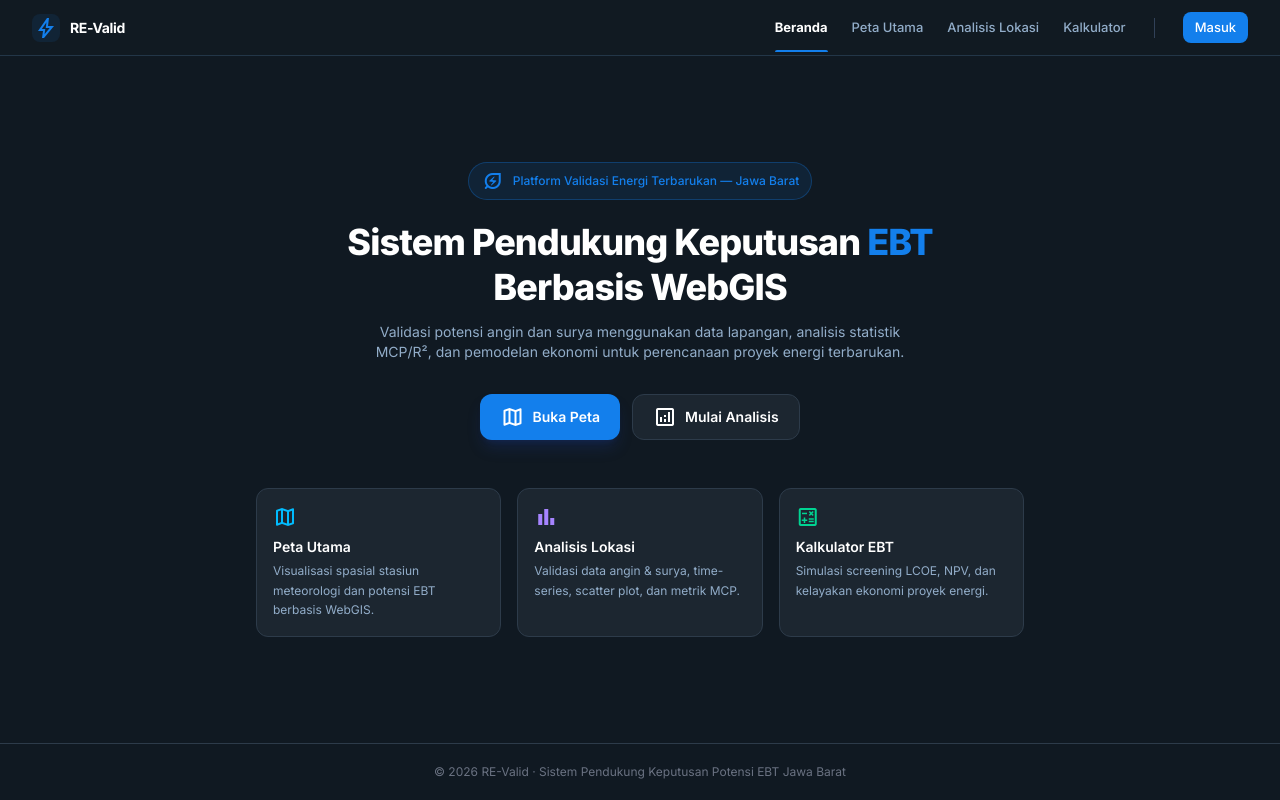
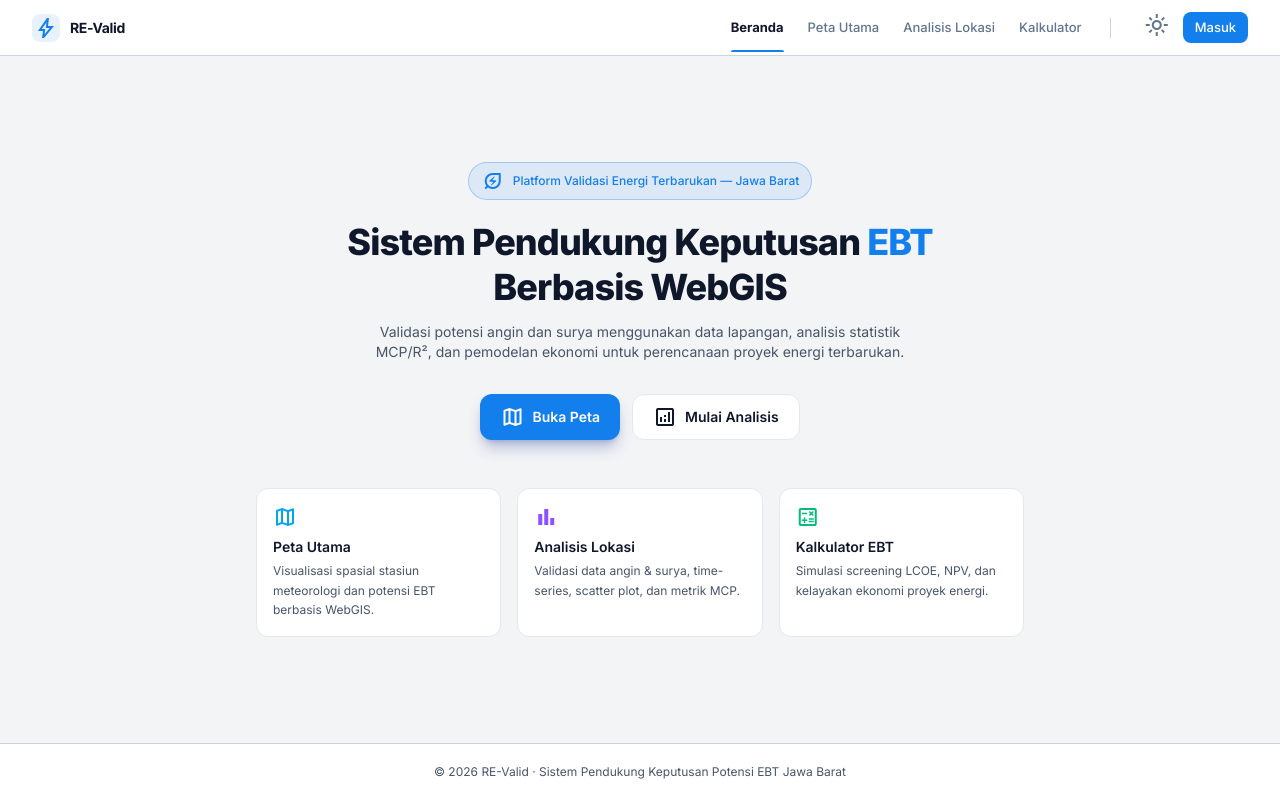
Before and after one commit to abdullmalikrahman/RE-Valid, a Next.js app in the folder frontend/: page / in a window 1280 px wide. Built offline with nearby package versions, Linux system fonts and the light colour scheme.

Commit message:
dark mode

```diff
--- a/frontend/src/app/admin/page.tsx
+++ b/frontend/src/app/admin/page.tsx
@@ -378,6 +378,7 @@ export default function AdminPage() {
 
   // Auth guard — redirect to login if no token
   const [adminUsername, setAdminUsername] = useState('');
+  const [isDark, setIsDark] = useState(true);
   useEffect(() => {
     const token = getToken();
     if (!token) {
@@ -385,7 +386,20 @@ export default function AdminPage() {
       return;
     }
     setAdminUsername(localStorage.getItem('re_valid_username') ?? 'Admin');
+    setIsDark(localStorage.getItem('re_valid_theme') !== 'light');
   }, [router]);
+
+  function toggleTheme() {
+    const next = !isDark;
+    setIsDark(next);
+    if (next) {
+      document.documentElement.classList.add('dark');
+      localStorage.setItem('re_valid_theme', 'dark');
+    } else {
+      document.documentElement.classList.remove('dark');
+      localStorage.setItem('re_valid_theme', 'light');
+    }
+  }
   const stationList: AdminStation[] = initialStations.map((s) => ({
     id: s.id,
     name: s.name,
@@ -602,7 +616,17 @@ export default function AdminPage() {
               </ol>
             </nav>
           </div>
-          <div className="flex items-center gap-4" />
+          <div className="flex items-center gap-2">
+            <button
+              onClick={toggleTheme}
+              className="p-1.5 rounded-lg text-gray-400 hover:text-gray-600 dark:hover:text-white hover:bg-gray-100 dark:hover:bg-gray-800 transition-colors"
+              aria-label="Toggle theme"
+            >
+              <span className="material-symbols-outlined text-[20px]">
+                {isDark ? 'light_mode' : 'dark_mode'}
+              </span>
+            </button>
+          </div>
         </header>
 
         {/* Page content */}
--- a/frontend/src/app/analisis/page.tsx
+++ b/frontend/src/app/analisis/page.tsx
@@ -516,7 +516,7 @@ function AnalisisContent() {
                 Deviasi obs dari referensi atlas {isWind ? 'GWA/ERA5' : 'GSA/ERA5'} (Y = obs − atlas)
               </p>
             </div>
-            <div className="w-full bg-input-bg-dark rounded-lg border border-gray-800 mb-3" style={{ flex: '1 1 0', minHeight: '320px' }}>
+            <div className="w-full bg-gray-50 dark:bg-input-bg-dark rounded-lg border border-gray-200 dark:border-gray-800 mb-3" style={{ flex: '1 1 0', minHeight: '320px' }}>
               {measLoading ? (
                 <div className="flex items-center justify-center h-full min-h-55 text-sm text-slate-500">
                   <span className="material-symbols-outlined mr-2 text-[18px]">refresh</span>
--- a/frontend/src/app/globals.css
+++ b/frontend/src/app/globals.css
@@ -10,7 +10,7 @@
   --color-primary: #137fec;
 
   /* Backgrounds */
-  --color-background-light: #f6f7f8;
+  --color-background-light: #f3f4f6;
   --color-background-dark: #101922;
 
   /* Cards / surfaces */
@@ -34,19 +34,64 @@
   --font-body: "Noto Sans", sans-serif;
 }
 
+/* ===== Adaptive tokens — override per mode ===== */
+:root {
+  /* Light mode overrides */
+  --color-text-secondary: #475569;
+}
+.dark {
+  /* Dark mode overrides */
+  --color-text-secondary: #92adc9;
+}
+
+body {
+  color: #0f172a;
+}
+.dark body {
+  color: #f8fafc;
+}
+
+/* ===== Light mode: boost low-contrast text utilities ===== */
+/* Slate neutrals */
+html:not(.dark) .text-slate-300 { color: #94a3b8; }
+html:not(.dark) .text-slate-400 { color: #475569; }
+html:not(.dark) .text-gray-300  { color: #9ca3af; }
+html:not(.dark) .text-gray-400  { color: #4b5563; }
+/* Colored status/badge text */
+html:not(.dark) .text-green-400 { color: #15803d; }
+html:not(.dark) .text-green-500 { color: #15803d; }
+html:not(.dark) .text-amber-300 { color: #92400e; }
+html:not(.dark) .text-amber-400 { color: #92400e; }
+html:not(.dark) .text-yellow-400 { color: #92400e; }
+html:not(.dark) .text-red-400   { color: #b91c1c; }
+html:not(.dark) .text-violet-400 { color: #6d28d9; }
+html:not(.dark) .text-sky-400   { color: #0369a1; }
+html:not(.dark) .text-emerald-400 { color: #065f46; }
+html:not(.dark) .text-blue-400  { color: #1d4ed8; }
+
 /* ===== Scrollbar styling ===== */
 ::-webkit-scrollbar {
   width: 8px;
   height: 8px;
 }
 ::-webkit-scrollbar-track {
+  background: #f1f5f9;
+}
+.dark ::-webkit-scrollbar-track {
   background: #101922;
 }
 ::-webkit-scrollbar-thumb {
+  background: #cbd5e1;
+  border-radius: 4px;
+}
+.dark ::-webkit-scrollbar-thumb {
   background: #233648;
   border-radius: 4px;
 }
 ::-webkit-scrollbar-thumb:hover {
+  background: #94a3b8;
+}
+.dark ::-webkit-scrollbar-thumb:hover {
   background: #324d67;
 }
 
@@ -72,8 +117,11 @@ input[type="range"]::-webkit-slider-runnable-track {
   width: 100%;
   height: 6px;
   cursor: pointer;
+  background: #e2e8f0;
+  border-radius: 9999px;
+}
+.dark input[type="range"]::-webkit-slider-runnable-track {
   background: #2d3b4a;
-  border-radius: 9999px;
 }
 input[type="range"]::-webkit-slider-thumb {
   height: 16px;
@@ -83,14 +131,20 @@ input[type="range"]::-webkit-slider-thumb {
   cursor: pointer;
   -webkit-appearance: none;
   margin-top: -5px;
+  box-shadow: 0 0 0 2px #f6f7f8;
+}
+.dark input[type="range"]::-webkit-slider-thumb {
   box-shadow: 0 0 0 2px #101922;
 }
 input[type="range"]::-moz-range-track {
   width: 100%;
   height: 6px;
   cursor: pointer;
+  background: #e2e8f0;
+  border-radius: 9999px;
+}
+.dark input[type="range"]::-moz-range-track {
   background: #2d3b4a;
-  border-radius: 9999px;
 }
 input[type="range"]::-moz-range-thumb {
   height: 16px;
--- a/frontend/src/app/layout.tsx
+++ b/frontend/src/app/layout.tsx
@@ -19,8 +19,10 @@ export default function RootLayout({
   children: React.ReactNode;
 }>) {
   return (
-    <html lang="id" className="dark">
+    <html lang="id" suppressHydrationWarning>
       <head>
+        {/* Apply theme before render to prevent flash */}
+        <script dangerouslySetInnerHTML={{ __html: `(function(){var t=localStorage.getItem('re_valid_theme');if(t==='light'){document.documentElement.classList.remove('dark');}else{document.documentElement.classList.add('dark');}})();` }} />
         <link
           rel="stylesheet"
           href="https://fonts.googleapis.com/css2?family=Material+Symbols+Outlined:opsz,wght,FILL,GRAD@20..48,100..700,0..1,-50..200&display=swap"
--- a/frontend/src/app/login/page.tsx
+++ b/frontend/src/app/login/page.tsx
@@ -55,7 +55,7 @@ export default function LoginPage() {
   }
 
   return (
-    <div className="bg-background-dark text-gray-100 h-screen overflow-hidden flex flex-col antialiased font-display">
+    <div className="bg-background-light dark:bg-background-dark text-gray-900 dark:text-gray-100 h-screen overflow-hidden flex flex-col antialiased font-display">
       <main className="w-full h-screen grid grid-cols-1 lg:grid-cols-2">
 
         {/* Left — hero panel (visual only, no external image) */}
--- a/frontend/src/app/page.tsx
+++ b/frontend/src/app/page.tsx
@@ -8,7 +8,7 @@ const features = [
     icon: 'map',
     title: 'Peta Utama',
     desc: 'Visualisasi spasial stasiun meteorologi dan potensi EBT berbasis WebGIS.',
-    color: 'text-sky-400',
+    color: 'text-sky-500 dark:text-sky-400',
     border: 'border-sky-800',
   },
   {
@@ -16,7 +16,7 @@ const features = [
     icon: 'bar_chart',
     title: 'Analisis Lokasi',
     desc: 'Validasi data angin & surya, time-series, scatter plot, dan metrik MCP.',
-    color: 'text-violet-400',
+    color: 'text-violet-500 dark:text-violet-400',
     border: 'border-violet-800',
   },
   {
@@ -24,14 +24,14 @@ const features = [
     icon: 'calculate',
     title: 'Kalkulator EBT',
     desc: 'Simulasi screening LCOE, NPV, dan kelayakan ekonomi proyek energi.',
-    color: 'text-emerald-400',
+    color: 'text-emerald-500 dark:text-emerald-400',
     border: 'border-emerald-800',
   },
 ];
 
 export default function Home() {
   return (
-    <div className="min-h-screen bg-background-dark text-white flex flex-col font-display">
+    <div className="min-h-screen bg-background-light dark:bg-background-dark text-slate-900 dark:text-white flex flex-col font-display">
       <Navbar />
 
       {/* Hero */}
@@ -60,7 +60,7 @@ export default function Home() {
           </Link>
           <Link
             href="/analisis"
-            className="inline-flex items-center gap-2 px-5 py-2.5 bg-card-dark hover:bg-panel-dark text-white font-semibold rounded-xl border border-border-dark transition-all text-sm"
+            className="inline-flex items-center gap-2 px-5 py-2.5 bg-white dark:bg-card-dark hover:bg-gray-50 dark:hover:bg-panel-dark text-slate-900 dark:text-white font-semibold rounded-xl border border-gray-200 dark:border-border-dark transition-all text-sm"
           >
             <span className="material-symbols-outlined text-[18px]">analytics</span>
             Mulai Analisis
@@ -73,12 +73,12 @@ export default function Home() {
             <Link
               key={f.href}
               href={f.href}
-              className="group p-4 bg-card-dark rounded-xl border border-border-dark hover:border-primary text-left transition-all hover:shadow-lg"
+              className="group p-4 bg-white dark:bg-card-dark rounded-xl border border-gray-200 dark:border-border-dark hover:border-primary text-left transition-all hover:shadow-lg"
             >
               <span className={`material-symbols-outlined text-[22px] mb-2 block ${f.color}`}>
                 {f.icon}
               </span>
-              <h3 className="text-sm font-semibold text-white mb-1">
+              <h3 className="text-sm font-semibold text-slate-900 dark:text-white mb-1">
                 {f.title}
               </h3>
               <p className="text-xs text-text-secondary leading-relaxed">{f.desc}</p>
--- a/frontend/src/app/peta/page.tsx
+++ b/frontend/src/app/peta/page.tsx
@@ -37,9 +37,9 @@ function StationPanel({
     tidak_sesuai: 'text-slate-400',
   };
   const statusBg: Record<string, string> = {
-    prioritas: 'bg-green-500/10 border-green-500/30 text-green-400',
-    kandidat: 'bg-amber-500/10 border-amber-500/30 text-amber-300',
-    tidak_sesuai: 'bg-slate-500/10 border-slate-500/30 text-slate-400',
+    prioritas: 'bg-green-500/10 border-green-500/30 text-green-700 dark:text-green-400',
+    kandidat: 'bg-amber-500/10 border-amber-500/30 text-amber-700 dark:text-amber-300',
+    tidak_sesuai: 'bg-slate-500/10 border-slate-500/30 text-slate-600 dark:text-slate-400',
   };
   const statusLabel: Record<string, string> = {
     prioritas: 'Prioritas',
@@ -48,8 +48,8 @@ function StationPanel({
   };
   const mcpBadge: Record<string, string> = {
     selesai: 'bg-primary/10 border-primary/30 text-primary',
-    berjalan: 'bg-yellow-500/10 border-yellow-500/30 text-yellow-400',
-    pending: 'bg-slate-500/10 border-slate-500/30 text-slate-400',
+    berjalan: 'bg-yellow-500/10 border-yellow-500/30 text-yellow-700 dark:text-yellow-400',
+    pending: 'bg-slate-500/10 border-slate-500/30 text-slate-600 dark:text-slate-400',
   };
   const mcpLabel: Record<string, string> = {
     selesai: 'Selesai',
--- a/frontend/src/components/Footer.tsx
+++ b/frontend/src/components/Footer.tsx
@@ -1,7 +1,7 @@
 export default function Footer() {
   return (
-    <footer className="flex-none border-t border-gray-200 dark:border-border-dark px-6 py-5">
-      <p className="text-xs text-gray-400 dark:text-gray-500 text-center">
+    <footer className="flex-none border-t border-slate-300 dark:border-[#233648] bg-white dark:bg-[#111a22] px-6 py-5">
+      <p className="text-xs text-slate-400 dark:text-gray-500 text-center">
         © 2026 RE-Valid &middot; Sistem Pendukung Keputusan Potensi EBT Jawa Barat
       </p>
     </footer>
--- a/frontend/src/components/Navbar.tsx
+++ b/frontend/src/components/Navbar.tsx
@@ -15,6 +15,7 @@ export default function Navbar() {
   const pathname = usePathname();
   const [mobileMenuOpen, setMobileMenuOpen] = useState(false);
   const [isLoggedIn, setIsLoggedIn] = useState(false);
+  const [isDark, setIsDark] = useState(true);
 
   useEffect(() => {
     const check = () => {
@@ -23,11 +24,28 @@ export default function Navbar() {
     };
     check();
     window.addEventListener('storage', check);
+
+    // Read initial theme
+    const saved = localStorage.getItem('re_valid_theme');
+    setIsDark(saved !== 'light');
+
     return () => window.removeEventListener('storage', check);
   }, []);
 
+  function toggleTheme() {
+    const next = !isDark;
+    setIsDark(next);
+    if (next) {
+      document.documentElement.classList.add('dark');
+      localStorage.setItem('re_valid_theme', 'dark');
+    } else {
+      document.documentElement.classList.remove('dark');
+      localStorage.setItem('re_valid_theme', 'light');
+    }
+  }
+
   return (
-    <header className="relative h-14 flex-none flex items-center justify-between whitespace-nowrap border-b border-slate-200 dark:border-[#233648] bg-white dark:bg-[#111a22] px-4 lg:px-8 z-50">
+    <header className="relative h-14 flex-none flex items-center justify-between whitespace-nowrap border-b border-slate-300 dark:border-[#233648] bg-white dark:bg-[#111a22] px-4 lg:px-8 z-50">
       <Link href="/" className="flex items-center gap-2.5">
         <div className="size-7 flex items-center justify-center rounded-lg bg-primary/10">
           <span className="material-symbols-outlined text-[18px] text-primary">bolt</span>
@@ -61,9 +79,18 @@ export default function Navbar() {
           })}
         </nav>
 
-        <div className="h-5 w-px bg-slate-700 mx-1 hidden md:block" />
+        <div className="h-5 w-px bg-slate-300 dark:bg-slate-700 mx-1 hidden md:block" />
 
         <div className="flex items-center gap-2">
+          <button
+            onClick={toggleTheme}
+            className="p-1.5 rounded-lg text-slate-500 dark:text-text-secondary hover:text-slate-900 dark:hover:text-white hover:bg-slate-100 dark:hover:bg-[#233648] transition-colors"
+            aria-label="Toggle theme"
+          >
+            <span className="material-symbols-outlined text-[20px]">
+              {isDark ? 'light_mode' : 'dark_mode'}
+            </span>
+          </button>
           <Link
             href={isLoggedIn ? '/admin' : '/login'}
             className="text-[13px] bg-primary hover:bg-blue-600 text-white px-3 py-1.5 rounded-lg transition-colors font-medium"
@@ -102,7 +129,16 @@ export default function Navbar() {
               </Link>
             );
           })}
-          <div className="flex gap-2 px-4 py-3 border-t border-slate-200 dark:border-[#233648]">
+          <div className="flex items-center justify-between gap-2 px-4 py-3 border-t border-slate-200 dark:border-[#233648]">
+            <button
+              onClick={toggleTheme}
+              className="flex items-center gap-2 text-[13px] text-slate-600 dark:text-text-secondary border border-slate-200 dark:border-[#233648] rounded-lg px-3 py-2 font-medium hover:bg-slate-50 dark:hover:bg-[#192633] transition-colors"
+            >
+              <span className="material-symbols-outlined text-[16px]">
+                {isDark ? 'light_mode' : 'dark_mode'}
+              </span>
+              {isDark ? 'Light Mode' : 'Dark Mode'}
+            </button>
             <Link
               href={isLoggedIn ? '/admin' : '/login'}
               onClick={() => setMobileMenuOpen(false)}
```
